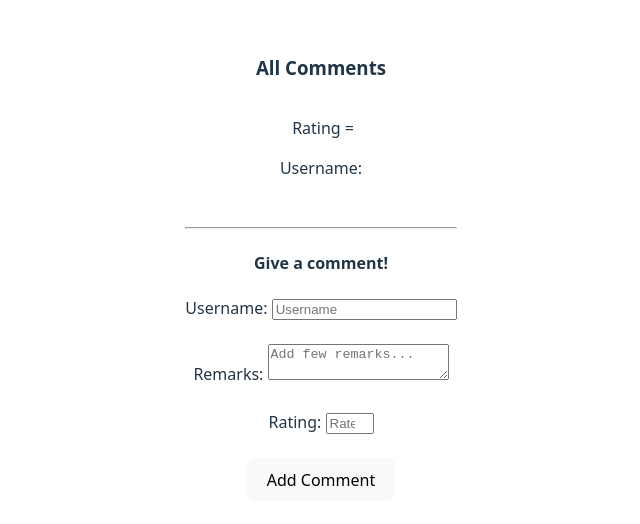
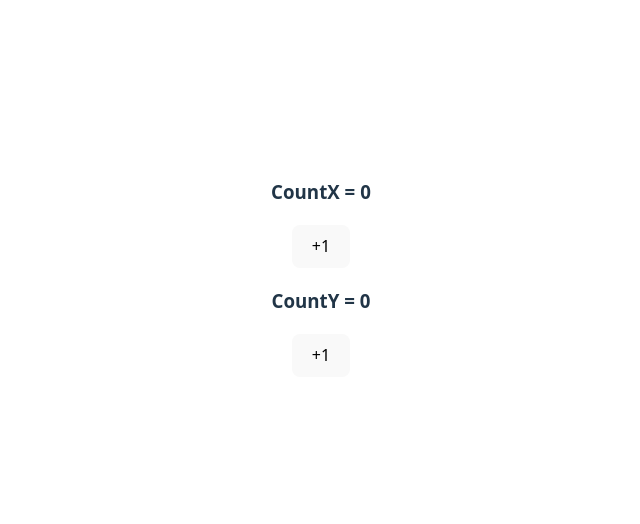
Before and after one commit to Parship12/React-Lab, a React (Vite) app: page / in a window 1280 px wide. Shown: the part 132-656 px from the top of the page, without its empty margins (319-959 px from the left). Built offline with nearby package versions, Linux system fonts and the light colour scheme.

Commit message:
implement useEffect
Signed-off-by: Parship Chowdhury <i.am.parship@gmail.com>

```diff
--- a/src/App.jsx
+++ b/src/App.jsx
@@ -8,6 +8,7 @@
 import Form from "./Form"
 import CommentsForm from './CommentsForm'
 import Comment from './Comment'
+import Counter from './Counter'
 
 function App() {
   let winCondition = (ticket) => {
@@ -21,7 +22,8 @@
       {/* <LotteryGame n={3} winCondition={winCondition}/> */}
       {/* <Form/> */}
       {/* <CommentsForm/> */}
-      <Comment/>
+      {/* <Comment/> */}
+      <Counter/>
     </>
   )
 }
--- /dev/null
+++ b/src/Counter.jsx
@@ -0,0 +1,27 @@
+import { useState, useEffect } from "react";
+
+export default function Counter() {
+    let [countX, setCountX] = useState(0);
+    let [countY, setCountY] = useState(0);
+
+    let incCountX = () => {
+        setCountX(currCount => currCount + 1);
+    }
+
+    let incCountY = () => {
+        setCountY(currCount => currCount + 1);
+    }
+
+    useEffect(function printSomething() {
+        console.log("this is a side-effect");
+    }, [countX])
+
+    return (
+        <div>
+            <h3>CountX = {countX}</h3>
+            <button onClick={incCountX}>+1</button>
+            <h3>CountY = {countY}</h3>
+            <button onClick={incCountY}>+1</button>
+        </div>
+    );
+}
```
